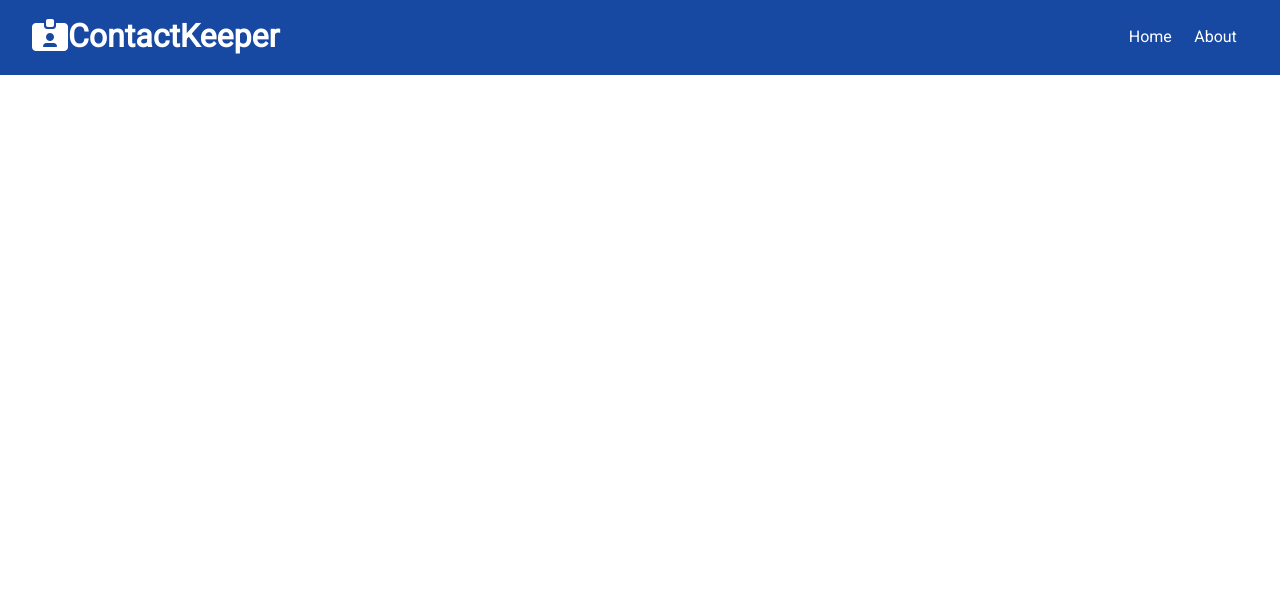
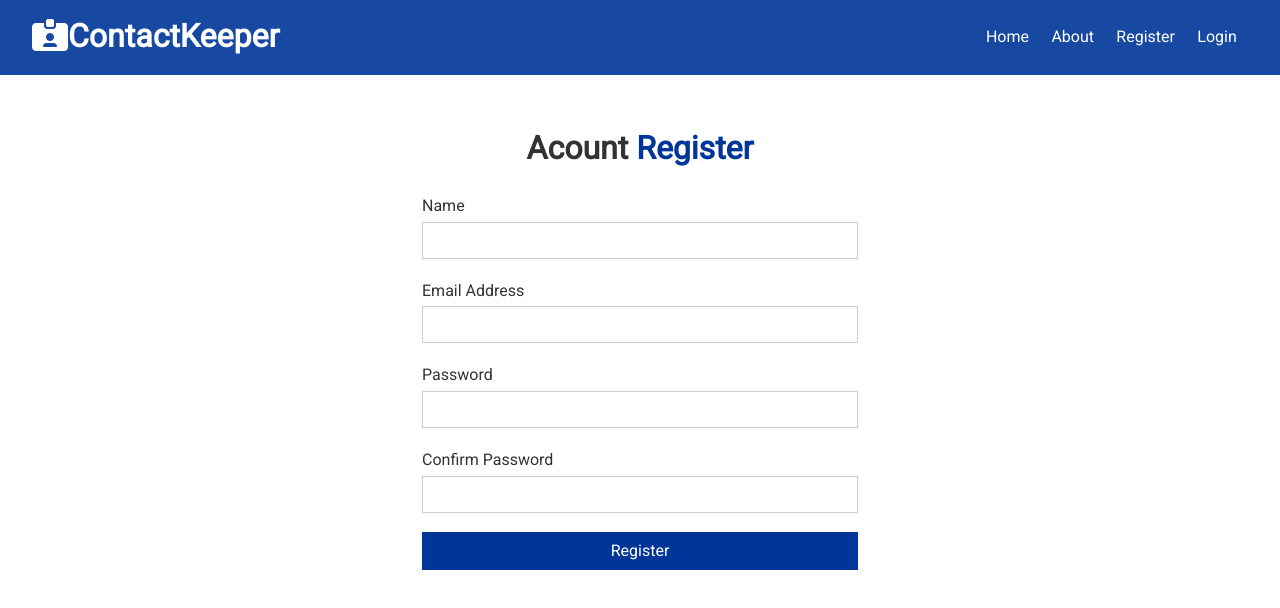
Before and after one commit to linus-i-e-johansson/ContactKeeper, a React (Create React App) app in the folder client/: page /register in a window 1280 px wide. Shown: the top 608 px of the page. Built offline with nearby package versions, Linux system fonts and the light colour scheme.

Commit message:
added alert functionality

```diff
--- a/client/src/App.js
+++ b/client/src/App.js
@@ -5,23 +5,32 @@
 import About from"./components/pages/About"
 import ContactState from "./context/contact/ContactState";
 import AuthState from "./context/auth/AuthState";
+import AlertState from "./context/alert/AlertState";
+import Register from "./components/auth/Register";
+import Login from "./components/auth/Login";
+import Alerts from "./components/layout/Alerts";
 import './App.css';
 
 const App = () => {
   return (
     <AuthState>
       <ContactState>
+       <AlertState>
          <Router>
            <Fragment>
              <Navbar />
              <div className={"container"}>
+                 <Alerts />
                <Switch>
                  <Route exact path={"/"} component={Home} />
                  <Route exact path={"/about"} component={About} />
+                 <Route exact path={"/register"} component={Register} />
+                 <Route exact path={"/login"} component={Login} />
                </Switch>
              </div>
            </Fragment>
          </Router>
+       </AlertState>
       </ContactState>
     </AuthState>
   );
--- /dev/null
+++ b/client/src/components/auth/Login.js
@@ -0,0 +1,34 @@
+import React,{useState} from 'react';
+
+const Login = () => {
+    const [user, setUser] = useState({email:"", password:""});
+    const {email, password} = user;
+
+    const onChange = (e) => {
+        setUser({...user, [e.target.name]: e.target.value})
+    }
+
+    const onSubmit = (e)=>{
+        e.preventDefault();
+        console.log("Login submit")
+    }
+
+    return (
+        <div className={"form-container"}>
+            <h1>Acount <span className={"text-primary"}> Login</span></h1>
+            <form onSubmit={onSubmit}>
+                <div className={"form-group"}>
+                    <label htmlFor={"email"}>Email Address</label>
+                    <input type="email" name={"email"} value={email} onChange={onChange}/>
+                </div>
+                <div className={"form-group"}>
+                    <label htmlFor={"password"}>Password</label>
+                    <input type="password" name={"password"} value={password} onChange={onChange}/>
+                </div>
+                <input type="submit" value="Login" className={"btn btn-primary btn-block"}/>
+            </form>
+        </div>
+    );
+};
+
+export default Login;
--- /dev/null
+++ b/client/src/components/auth/Register.js
@@ -0,0 +1,42 @@
+import React,{useState} from 'react';
+
+const Register = () => {
+    const [user,setUser] = useState({name:"",email:"",password:"",password2:""});
+    const {name,email,password,password2} = user;
+
+    const onChange = (e) => {
+        setUser({...user, [e.target.name]: e.target.value})
+    }
+
+    const onSubmit = (e)=>{
+        e.preventDefault();
+        console.log("Register submit")
+    }
+
+    return (
+        <div className={"form-container"}>
+            <h1>Acount <span className={"text-primary"}>Register</span></h1>
+            <form onSubmit={onSubmit}>
+                <div className={"form-group"}>
+                    <label htmlFor={"name"}>Name</label>
+                    <input type="text" name={"name"} value={name} onChange={onChange}/>
+                </div>
+                <div className={"form-group"}>
+                    <label htmlFor={"email"}>Email Address</label>
+                    <input type="email" name={"email"} value={email} onChange={onChange}/>
+                </div>
+                <div className={"form-group"}>
+                    <label htmlFor={"password"}>Password</label>
+                    <input type="password" name={"password"} value={password} onChange={onChange}/>
+                </div>
+                <div className={"form-group"}>
+                    <label htmlFor={"password2"}>Confirm Password</label>
+                    <input type="password" name={"password2"} value={password2} onChange={onChange}/>
+                </div>
+                <input type="submit" value="Register" className={"btn btn-primary btn-block"}/>
+            </form>
+        </div>
+    );
+};
+
+export default Register;
--- /dev/null
+++ b/client/src/components/layout/Alerts.js
@@ -0,0 +1,13 @@
+import React, {useContext} from 'react';
+import AlertContext from "../../context/alert/alertContext"
+const Alerts = () => {
+    const alertContext = useContext(AlertContext);
+    const {alerts} = alertContext;
+    return (
+       alerts.leading > 0 && alerts.map((alert)=>(<div key={alert.id} className={`alert alert-${alert.type}`}>
+            <i className={"fas fas-info-circle"}></i>{alert.msg}
+       </div>))
+    );
+};
+
+export default Alerts;
--- a/client/src/components/layout/Navbar.js
+++ b/client/src/components/layout/Navbar.js
@@ -15,6 +15,12 @@
                 <li>
                     <Link to={"/about"}>About</Link>
                 </li>
+                <li>
+                    <Link to={"/register"}>Register</Link>
+                </li>
+                <li>
+                    <Link to={"/login"}>Login</Link>
+                </li>
             </ul>
         </div>
     );
--- /dev/null
+++ b/client/src/context/alert/AlertState.js
@@ -0,0 +1,44 @@
+import React,{useReducer} from "react";
+import AlertContext from "./alertContext";
+import alertReducer from "./alertReducer";
+import { v4 as uuidv4 } from 'uuid';
+import {
+   SET_ALERT,
+    REMOVE_ALERT
+} from "../types";
+
+const AlertState = props => {
+    const initialState = []
+    const [state, dispatch] = useReducer(alertReducer, initialState);
+
+    // SET alert
+    const setAlert = (msg, type, timeout = 5000) => {
+        const id = uuidv4();
+        dispatch({
+            type:SET_ALERT,
+            payload: {
+                msg,
+                type,
+                id
+            }
+        });
+        setTimeout(()=>{
+            dispatch({
+                type:REMOVE_ALERT,
+                payload:id
+            })
+        },timeout)
+    }
+
+    return(
+        <AlertContext.Provider value={
+            {
+                alerts:state,
+                setAlert
+            }
+        }>
+            {props.children}
+        </AlertContext.Provider>
+    );
+}
+export default AlertState;
--- /dev/null
+++ b/client/src/context/alert/alertContext.js
@@ -0,0 +1,4 @@
+import {createContext} from "react";
+
+const  alertContext = createContext();
+export default alertContext;
--- /dev/null
+++ b/client/src/context/alert/alertReducer.js
@@ -0,0 +1,17 @@
+import {
+    SET_ALERT,
+    REMOVE_ALERT
+} from "../types";
+
+
+
+export default (state, action) => {
+    switch (action.type) {
+        case SET_ALERT:
+            return [...state,action.payload]
+        case REMOVE_ALERT:
+            return state.filter(alert => alert.id !== action.payload)
+        default:
+            return state;
+    }
+}
```
Lines whose indentation alone changed are shown as unchanged.
